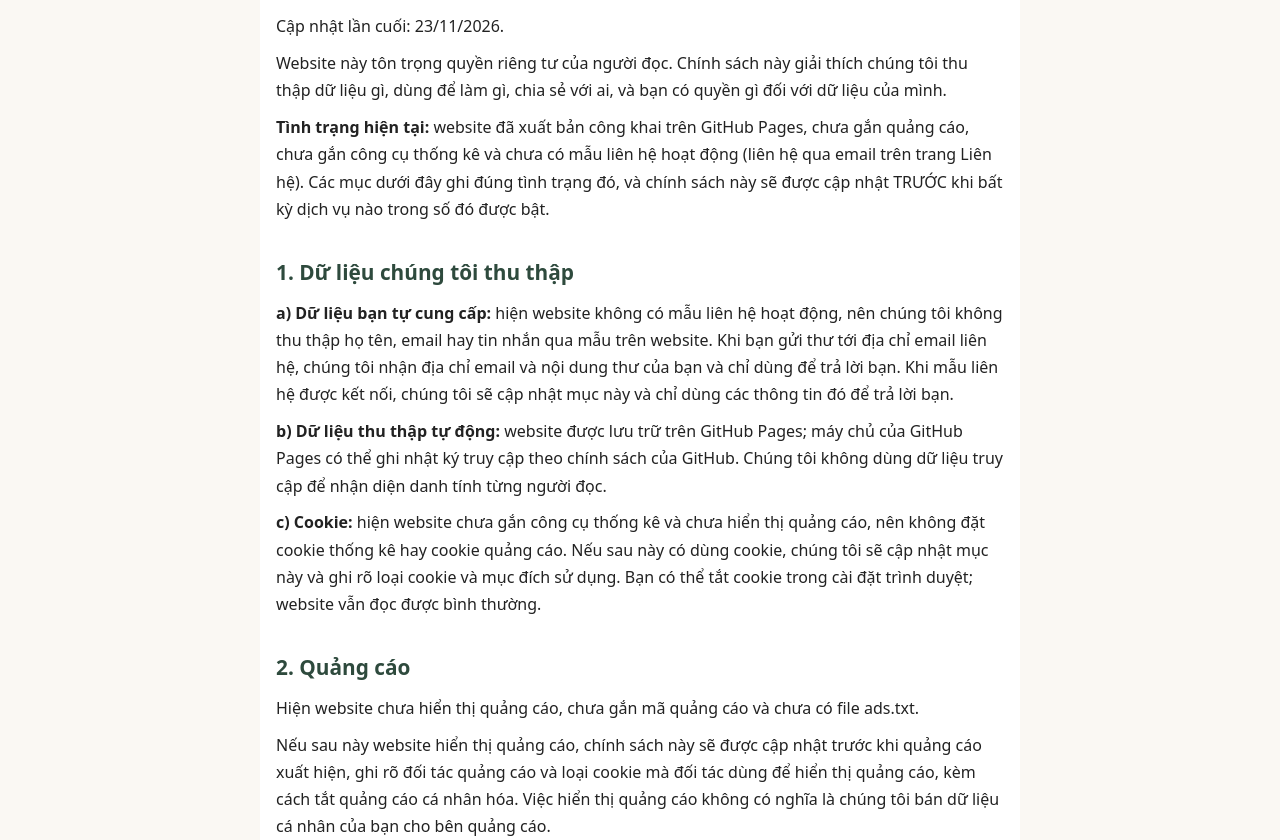
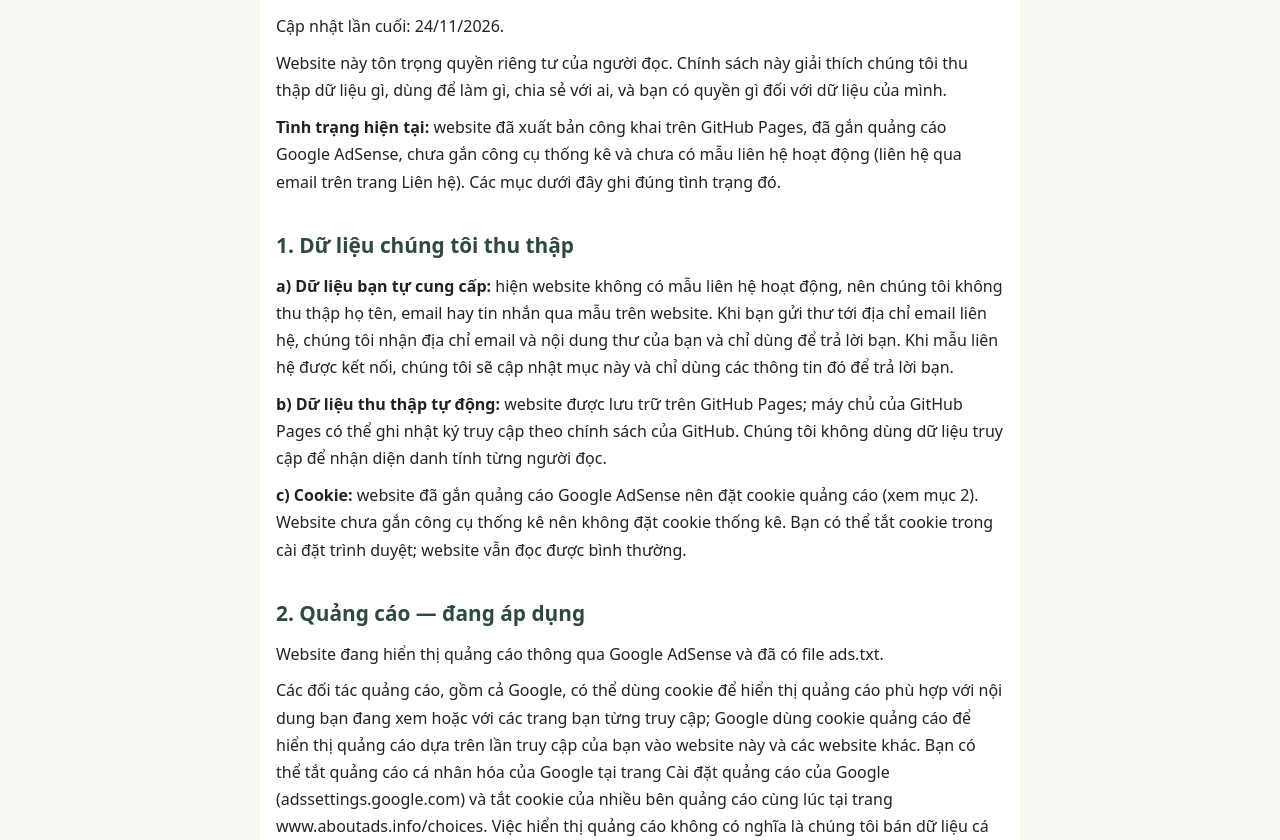
Before and after one commit to nguyentrungduc01092000-tech/trang-tri-nha-diy, a plain HTML site: page chinh-sach-bao-mat/index.html in a window 1280 px wide. Shown: the part 172-1012 px from the top of the page. Drawn offline with Linux system fonts and the light colour scheme.

Commit message:
Chinh sach bao mat: muc quang cao sang dang ap dung (AdSense da chay tren web)

```diff
--- a/chinh-sach-bao-mat/index.html
+++ b/chinh-sach-bao-mat/index.html
@@ -17,19 +17,19 @@
 </header>
 <main>
 <h1>Chính sách bảo mật</h1>
-<p>Cập nhật lần cuối: 23/11/2026.</p>
+<p>Cập nhật lần cuối: 24/11/2026.</p>
 <p>Website này tôn trọng quyền riêng tư của người đọc. Chính sách này giải thích chúng tôi thu thập dữ liệu gì, dùng để làm gì, chia sẻ với ai, và bạn có quyền gì đối với dữ liệu của mình.</p>
-<p><strong>Tình trạng hiện tại:</strong> website đã xuất bản công khai trên GitHub Pages, chưa gắn quảng cáo, chưa gắn công cụ thống kê và chưa có mẫu liên hệ hoạt động (liên hệ qua email trên trang Liên hệ). Các mục dưới đây ghi đúng tình trạng đó, và chính sách này sẽ được cập nhật TRƯỚC khi bất kỳ dịch vụ nào trong số đó được bật.</p>
+<p><strong>Tình trạng hiện tại:</strong> website đã xuất bản công khai trên GitHub Pages, đã gắn quảng cáo Google AdSense, chưa gắn công cụ thống kê và chưa có mẫu liên hệ hoạt động (liên hệ qua email trên trang Liên hệ). Các mục dưới đây ghi đúng tình trạng đó.</p>
 <h2>1. Dữ liệu chúng tôi thu thập</h2>
 <p><strong>a) Dữ liệu bạn tự cung cấp:</strong> hiện website không có mẫu liên hệ hoạt động, nên chúng tôi không thu thập họ tên, email hay tin nhắn qua mẫu trên website. Khi bạn gửi thư tới địa chỉ email liên hệ, chúng tôi nhận địa chỉ email và nội dung thư của bạn và chỉ dùng để trả lời bạn. Khi mẫu liên hệ được kết nối, chúng tôi sẽ cập nhật mục này và chỉ dùng các thông tin đó để trả lời bạn.</p>
 <p><strong>b) Dữ liệu thu thập tự động:</strong> website được lưu trữ trên GitHub Pages; máy chủ của GitHub Pages có thể ghi nhật ký truy cập theo chính sách của GitHub. Chúng tôi không dùng dữ liệu truy cập để nhận diện danh tính từng người đọc.</p>
-<p><strong>c) Cookie:</strong> hiện website chưa gắn công cụ thống kê và chưa hiển thị quảng cáo, nên không đặt cookie thống kê hay cookie quảng cáo. Nếu sau này có dùng cookie, chúng tôi sẽ cập nhật mục này và ghi rõ loại cookie và mục đích sử dụng. Bạn có thể tắt cookie trong cài đặt trình duyệt; website vẫn đọc được bình thường.</p>
-<h2>2. Quảng cáo</h2>
-<p>Hiện website chưa hiển thị quảng cáo, chưa gắn mã quảng cáo và chưa có file ads.txt.</p>
-<p>Nếu sau này website hiển thị quảng cáo, chính sách này sẽ được cập nhật trước khi quảng cáo xuất hiện, ghi rõ đối tác quảng cáo và loại cookie mà đối tác dùng để hiển thị quảng cáo, kèm cách tắt quảng cáo cá nhân hóa. Việc hiển thị quảng cáo không có nghĩa là chúng tôi bán dữ liệu cá nhân của bạn cho bên quảng cáo.</p>
+<p><strong>c) Cookie:</strong> website đã gắn quảng cáo Google AdSense nên đặt cookie quảng cáo (xem mục 2). Website chưa gắn công cụ thống kê nên không đặt cookie thống kê. Bạn có thể tắt cookie trong cài đặt trình duyệt; website vẫn đọc được bình thường.</p>
+<h2>2. Quảng cáo — đang áp dụng</h2>
+<p>Website đang hiển thị quảng cáo thông qua Google AdSense và đã có file ads.txt.</p>
+<p>Các đối tác quảng cáo, gồm cả Google, có thể dùng cookie để hiển thị quảng cáo phù hợp với nội dung bạn đang xem hoặc với các trang bạn từng truy cập; Google dùng cookie quảng cáo để hiển thị quảng cáo dựa trên lần truy cập của bạn vào website này và các website khác. Bạn có thể tắt quảng cáo cá nhân hóa của Google tại trang Cài đặt quảng cáo của Google (adssettings.google.com) và tắt cookie của nhiều bên quảng cáo cùng lúc tại trang www.aboutads.info/choices. Việc hiển thị quảng cáo không có nghĩa là chúng tôi bán dữ liệu cá nhân của bạn cho bên quảng cáo.</p>
 <h2>3. Chúng tôi chia sẻ dữ liệu với ai</h2>
 <p>Chúng tôi không bán, không cho thuê và không trao đổi dữ liệu cá nhân của người đọc với bất kỳ bên nào vì mục đích thương mại.</p>
-<p>Website được lưu trữ trên GitHub Pages; địa chỉ email liên hệ được công bố trên trang Liên hệ. Ngoài nhà cung cấp dịch vụ lưu trữ này, chúng tôi không chia sẻ dữ liệu với nhà cung cấp dịch vụ kỹ thuật nào khác, và chỉ chia sẻ dữ liệu trong phạm vi cần thiết để website hoạt động. Ngoài ra, dữ liệu chỉ được chia sẻ khi pháp luật yêu cầu, hoặc với đối tác quảng cáo như nêu ở mục 2 — chỉ áp dụng khi website đã gắn quảng cáo.</p>
+<p>Website được lưu trữ trên GitHub Pages; địa chỉ email liên hệ được công bố trên trang Liên hệ. Ngoài nhà cung cấp dịch vụ lưu trữ này, chúng tôi không chia sẻ dữ liệu với nhà cung cấp dịch vụ kỹ thuật nào khác, và chỉ chia sẻ dữ liệu trong phạm vi cần thiết để website hoạt động. Ngoài ra, dữ liệu chỉ được chia sẻ khi pháp luật yêu cầu, hoặc với đối tác quảng cáo như nêu ở mục 2, thông qua cookie quảng cáo do chính các đối tác này đặt.</p>
 <h2>4. Bảo mật dữ liệu</h2>
 <p>Chúng tôi áp dụng các biện pháp hợp lý để bảo vệ dữ liệu người đọc khỏi truy cập trái phép, mất mát hoặc thay đổi. Tuy nhiên, không có phương thức truyền dữ liệu qua Internet nào an toàn tuyệt đối, vì vậy chúng tôi không thể cam kết bảo mật tuyệt đối.</p>
 <h2>5. Liên kết tới website khác</h2>
```
